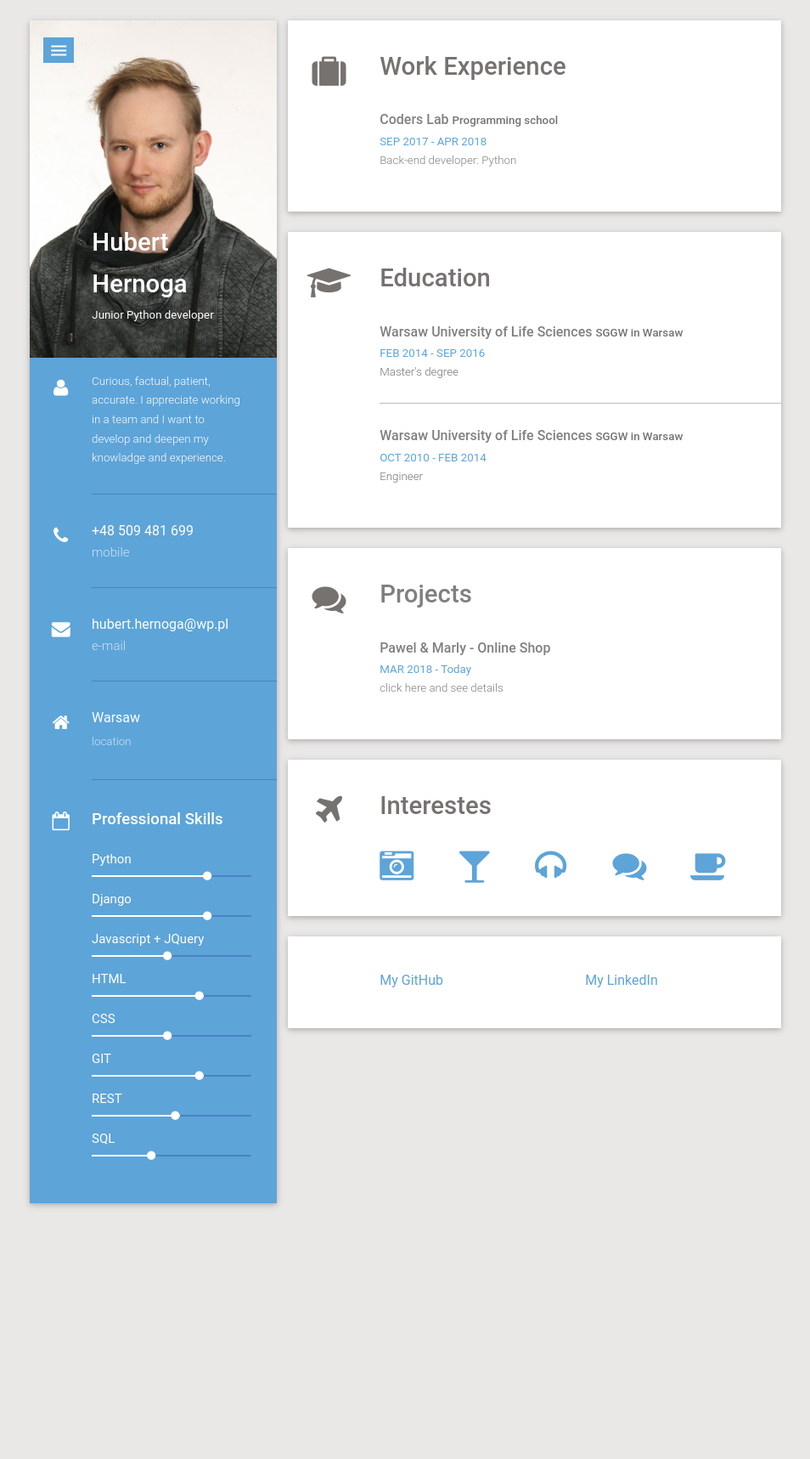
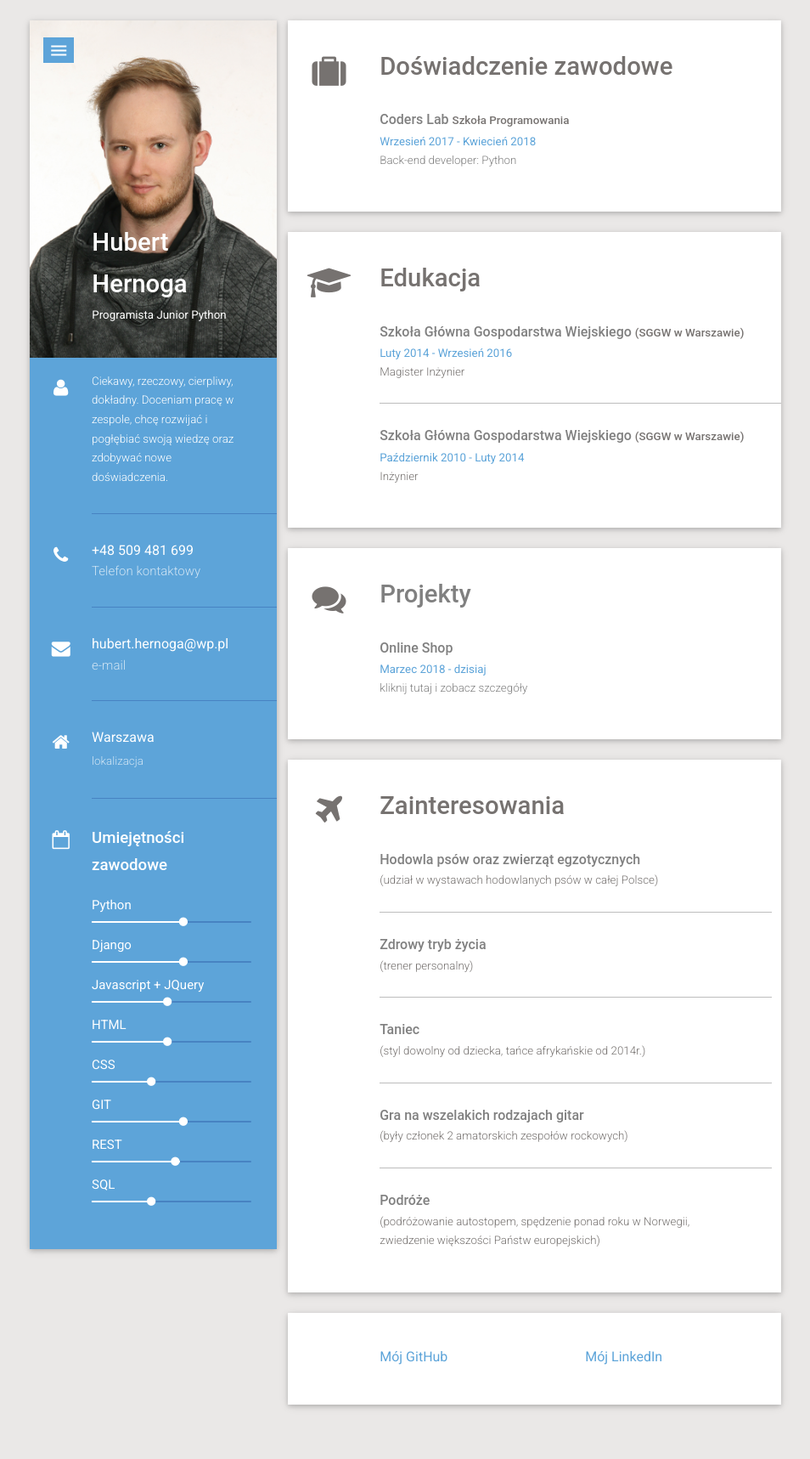
Before and after one commit to hubert-hernoga/my_web_cv, a Django app: page / in a window 1280 px wide. Shown: the whole page at 85% size, without its empty margins (168-1122 px from the left). Before the commit the page ends 1421 px from the top, so only its background shows below. Run offline with Django 3.2, Linux system fonts and the light colour scheme; some web fonts are replaced.

Commit message:
Change language and filled cv

```diff
--- a/CV/urls.py
+++ b/CV/urls.py
@@ -16,7 +16,7 @@ Including another URLconf
 from django.contrib import admin
 from django.urls import path
 from django.conf.urls import url
-from cv_maker.views import TitlePage, Project, CoverLatter, Blog, Contact, BlogPost, Portfolio
+from cv_maker.views import TitlePage, Project, CoverLatter, Blog, BlogPost, Portfolio
 
 
 urlpatterns = [
@@ -26,7 +26,7 @@ urlpatterns = [
     url('cover_latter/', CoverLatter.as_view(), name='cover_latter'),
     url('blog/', Blog.as_view(), name='blog'),
     url('blog_post/', BlogPost.as_view(), name='blog_post'),
-    url('contact/', Contact.as_view(), name='contact'),
+    # url('contact/', Contact.as_view(), name='contact'),
     url('portfolio/', Portfolio.as_view(), name='portfolio'),
 
 
--- a/cv_maker/templates/multipage/base_eng.html
+++ b/cv_maker/templates/multipage/base_eng.html
@@ -61,6 +61,7 @@
 
     </head>
     <body>
+
         <!-- Start Container-->
         <div class="container">
             <!-- row -->
@@ -87,9 +88,9 @@
                                 <nav>
                                     <div class="nav-wrapper">
                                       <ul id="nav-mobile" class="side-nav">
-                                        <li><a href="/ ">Start page</a></li>
+                                        <li><a href="/ ">Home page</a></li>
                                         <li><a href="/blog">Projects</a></li>
-                                        <li><a href="/cover_latter">Cover Latter</a></li>
+                                        <li><a href="/cover_latter">Cover Letter</a></li>
 {#                                        <li><a href="/project">Projects</a></li>#}
                                         <li><a href="/contact">Establish contact</a></li>
                                       </ul>
@@ -106,6 +107,7 @@
                             </div>
                         </div>
                          <!-- sidebar info -->
+
                         <div class="col l12 m12 s12 sort-info sidebar-item">
                             <div class="row">
                                 <div class="col m12 s12 l3 icon"> <!-- icon -->
--- a/cv_maker/templates/multipage/pl/base_pl.html
+++ b/cv_maker/templates/multipage/pl/base_pl.html
@@ -87,11 +87,11 @@
                                 <nav>
                                     <div class="nav-wrapper">
                                       <ul id="nav-mobile" class="side-nav">
-                                        <li><a href="/title_page">Strona główna</a></li>
+                                        <li><a href="/ ">Strona główna</a></li>
                                         <li><a href="/blog">Projekty</a></li>
                                         <li><a href="/cover_latter">List motywacyjny</a></li>
 {#                                        <li><a href="/project">Projects</a></li>#}
-                                        <li><a href="/contact">Nawiąż kontakt</a></li>
+{#                                        <li><a href="/contact">Nawiąż kontakt</a></li>#}
                                       </ul>
                                       <a href="#" data-activates="nav-mobile" class="button-collapse  "><i class="mdi-navigation-menu"></i></a>
                                     </div>
@@ -102,7 +102,7 @@
                             ==========================================-->
                             <div class="title col s12 m12 l9 right  wow fadeIn" data-wow-delay="0.1s">
                                 <h2>Hubert Hernoga</h2> <!-- title name -->
-                                <span>Programista Python Junior</span>  <!-- tagline -->
+                                <span>Programista Junior Python </span>  <!-- tagline -->
                             </div>
                         </div>
                          <!-- sidebar info -->
@@ -113,7 +113,7 @@
                                 </div>
                                 <div class="col m12 s12 l9 info wow fadeIn a1" data-wow-delay="0.1s" > <!-- text -->
                                     <div class="section-item-details">
-                                        <p>Ciekawy, rzeczowy, cierpliwy, dokładny. Doceniam pracę w zespole, chcę rozwijać i pogłębiać swoją wiedzę oraz doświadczenie.</p>
+                                        <p>Ciekawy, rzeczowy, cierpliwy, dokładny. Doceniam pracę w zespole, chcę rozwijać i pogłębiać swoją wiedzę oraz zdobywać nowe doświadczenia.</p>
                                     </div>
                                 </div>
                             </div>
@@ -187,12 +187,12 @@
 
                                     <span>Python</span>
                                     <div class="progress">
-                                        <div class="determinate"> 75% </div>
+                                        <div class="determinate"> 60% </div>
                                     </div>
 
                                     <span>Django</span>
                                     <div class="progress">
-                                        <div class="determinate"> 75% </div>
+                                        <div class="determinate"> 60% </div>
                                     </div>
 
                                     <span>Javascript + JQuery</span>
@@ -202,17 +202,17 @@
 
                                     <span>HTML</span>
                                     <div class="progress">
-                                        <div class="determinate"> 70%</div>
+                                        <div class="determinate"> 50%</div>
                                     </div>
 
                                     <span>CSS</span>
                                     <div class="progress">
-                                        <div class="determinate">50%</div>
+                                        <div class="determinate">40%</div>
                                     </div>
 
                                     <span>GIT</span>
                                     <div class="progress">
-                                        <div class="determinate">70%</div>
+                                        <div class="determinate">60%</div>
                                     </div>
 
                                     <span>REST</span>
--- a/cv_maker/templates/multipage/pl/blog_pl.html
+++ b/cv_maker/templates/multipage/pl/blog_pl.html
@@ -1,4 +1,4 @@
-{% extends 'multipage/base_eng.html' %}
+{% extends 'multipage/pl/base_pl.html' %}
 {% load static %}
     {% block content %}
     <!-- =======================================
--- a/cv_maker/templates/multipage/pl/contact-pl.html
+++ b/cv_maker/templates/multipage/pl/contact-pl.html
@@ -1,4 +1,4 @@
-{% extends 'multipage/base_eng.html' %}
+{% extends 'multipage/pl/base_pl.html' %}
 {% load static %}
     {% block content %}
 <!-- =========================================
--- a/cv_maker/templates/multipage/pl/index-pl.html
+++ b/cv_maker/templates/multipage/pl/index-pl.html
@@ -1,4 +1,4 @@
-{% extends 'multipage/base_eng.html' %}
+{% extends 'multipage/pl/base_pl.html' %}
 {% load static %}
     {% block content %}
 
@@ -15,7 +15,7 @@
                         <h2>Doświadczenie zawodowe</h2>
 
                         <div class="custom-content-wrapper wow fadeIn a2" data-wow-delay="0.2s">
-                            <h3><a style="color: #808080" href="https://coderslab.pl/pl">Coders Lab</a> <span>Szkoła Programowania</span></h3>
+                            <h3><a style="color: #808080" href="https://coderslab.pl/pl">Coders Lab</a> <span> Szkoła Programowania</span></h3>
                             <span>Wrzesień 2017 - Kwiecień 2018 </span>
                             <p><a style="color: #808080" href="https://coderslab.pl/pl/back-end-developer-python">Back-end developer: Python</a></p>
                         </div>
@@ -46,12 +46,12 @@
                         <h2>Edukacja </h2>
 
                         <div class="custom-content-wrapper wow fadeIn a2" data-wow-delay="0.2s" >
-                            <h3 style="color: #808080">Szkoła Główna Gospodarstwa Wiejskiego<span>SGGW w Warszawie</span></h3>
+                            <h3 style="color: #808080">Szkoła Główna Gospodarstwa Wiejskiego <span> (SGGW w Warszawie)</span></h3>
                             <span>Luty 2014 - Wrzesień 2016 </span>
                             <p>Magister Inżynier</p>
                         </div>
                          <div class="custom-content-wrapper wow fadeIn a2" data-wow-delay="0.2s" >
-                            <h3 style="color: #808080">Szkoła Główna Gospodarstwa Wiejskiego<span>SGGW w Warszawie</span></h3>
+                            <h3 style="color: #808080">Szkoła Główna Gospodarstwa Wiejskiego <span> (SGGW w Warszawie)</span></h3>
                             <span>Październik 2010 - Luty 2014 </span>
                             <p>Inżynier</p>
                         </div>
@@ -78,8 +78,6 @@
                     </div>
                     <div class="custom-content col s12 m12 l10 wow fadeIn a1" data-wow-delay="0.1s" >
                         <a href="/blog"><h2 style="color: #808080">Projekty</h2></a>
-                        <p>kliknij i zapoznaj się ze szczegółami</p>
-
                         <div class="custom-content-wrapper wow fadeIn a2" data-wow-delay="0.2s" >
                             <h3><a style="color: #808080" href="https://github.com/PolishProjects/OnlineShop">Online Shop</a></h3>
                             <span>Marzec 2018 - dzisiaj</span>
@@ -114,13 +112,28 @@
                     </div>
                     <div class="interests col s12 m12 l10 wow fadeIn" data-wow-delay="0.1s">
                         <h2>Zainteresowania </h2>
-                        <ul> <!-- interetsr icon start -->
-                            <li><i class="fa fa-camera-retro tooltipped" data-position="top" data-delay="50" data-tooltip="Podróżowanie"></i></li>
-                            <li><i class="fa fa-glass tooltipped" data-position="top" data-delay="50" data-tooltip="Drinking"></i></li>
-                            <li><i class="fa fa-headphones tooltipped" data-position="top" data-delay="50" data-tooltip="Music"></i></li>
-                            <li><i class="fa fa-comments tooltipped" data-position="top" data-delay="50" data-tooltip="Chatting"></i></li>
-                            <li><i class="fa fa-coffee tooltipped" data-position="top" data-delay="50" data-tooltip="Coffee"></i></li>
-                        </ul> <!-- interetsr icon end -->
+
+                          <div class="custom-content-wrapper wow fadeIn a2" data-wow-delay="0.2s" >
+                            <h3 style="color: #808080">Hodowla psów oraz zwierząt egzotycznych </h3>
+                              <p>(udział w wystawach hodowlanych psów w całej Polsce)</p>
+                          </div>
+                          <div class="custom-content-wrapper wow fadeIn a2" data-wow-delay="0.2s" >
+                            <h3 style="color: #808080">Zdrowy tryb życia </h3>
+                              <p>(trener personalny)</p>
+                          </div>
+                          <div class="custom-content-wrapper wow fadeIn a2" data-wow-delay="0.2s" >
+                            <h3 style="color: #808080">Taniec </h3>
+                              <p>(styl dowolny od dziecka, tańce afrykańskie od 2014r.)</p>
+                          </div>
+                          <div class="custom-content-wrapper wow fadeIn a2" data-wow-delay="0.2s" >
+                            <h3 style="color: #808080">Gra na wszelakich rodzajach gitar </h3>
+                              <p>(były członek 2 amatorskich zespołów rockowych)</p>
+                          </div>
+                          <div class="custom-content-wrapper wow fadeIn a2" data-wow-delay="0.2s" >
+                            <h3 style="color: #808080">Podróże </h3>
+                              <p>(podróżowanie autostopem, spędzenie ponad roku w Norwegii, zwiedzenie większości Państw europejskich)</p>
+                          </div>
+
                     </div>
                 </div>
     {% endblock content %}
--- a/cv_maker/views.py
+++ b/cv_maker/views.py
@@ -5,7 +5,7 @@ from django.shortcuts import render
 class TitlePage(View):
     def get(self, request):
         pass
-        return render(request, 'multipage/index-eng.html')
+        return render(request, 'multipage/pl/index-pl.html')
 
 
 class Project(View):
@@ -17,28 +17,28 @@ class Project(View):
 class CoverLatter(View):
     def get(self, request):
         pass
-        return render(request, 'multipage/cover-latter-eng.html')
+        return render(request, 'multipage/pl/cover-latter-pl.html')
 
 
 class Blog(View):
     def get(self, request):
         pass
-        return render(request, 'multipage/blog_eng.html')
+        return render(request, 'multipage/pl/blog_pl.html')
 
 
 class BlogPost(View):
     def get(self, request):
         pass
-        return render(request, 'multipage/blog-full-post-eng.html')
+        return render(request, 'multipage/pl/blog-full-post-pl.html')
 
 
 class Contact(View):
     def get(self, request):
         pass
-        return render(request, 'multipage/contact-eng.html')
+        return render(request, 'multipage/pl/contact-pl.html')
 
 
 class Portfolio(View):
     def get(self, request):
         pass
-        return render(request, 'multipage/portfolio-full.html')
+        return render(request, 'multipage/pl/portfolio-full.html')
```
Also changed, not shown: cv_maker/templates/multipage/pl/blog-full-post-pl.html (+22 -4 lines), cv_maker/templates/multipage/pl/cover-latter-pl.html (+16 -15 lines).
